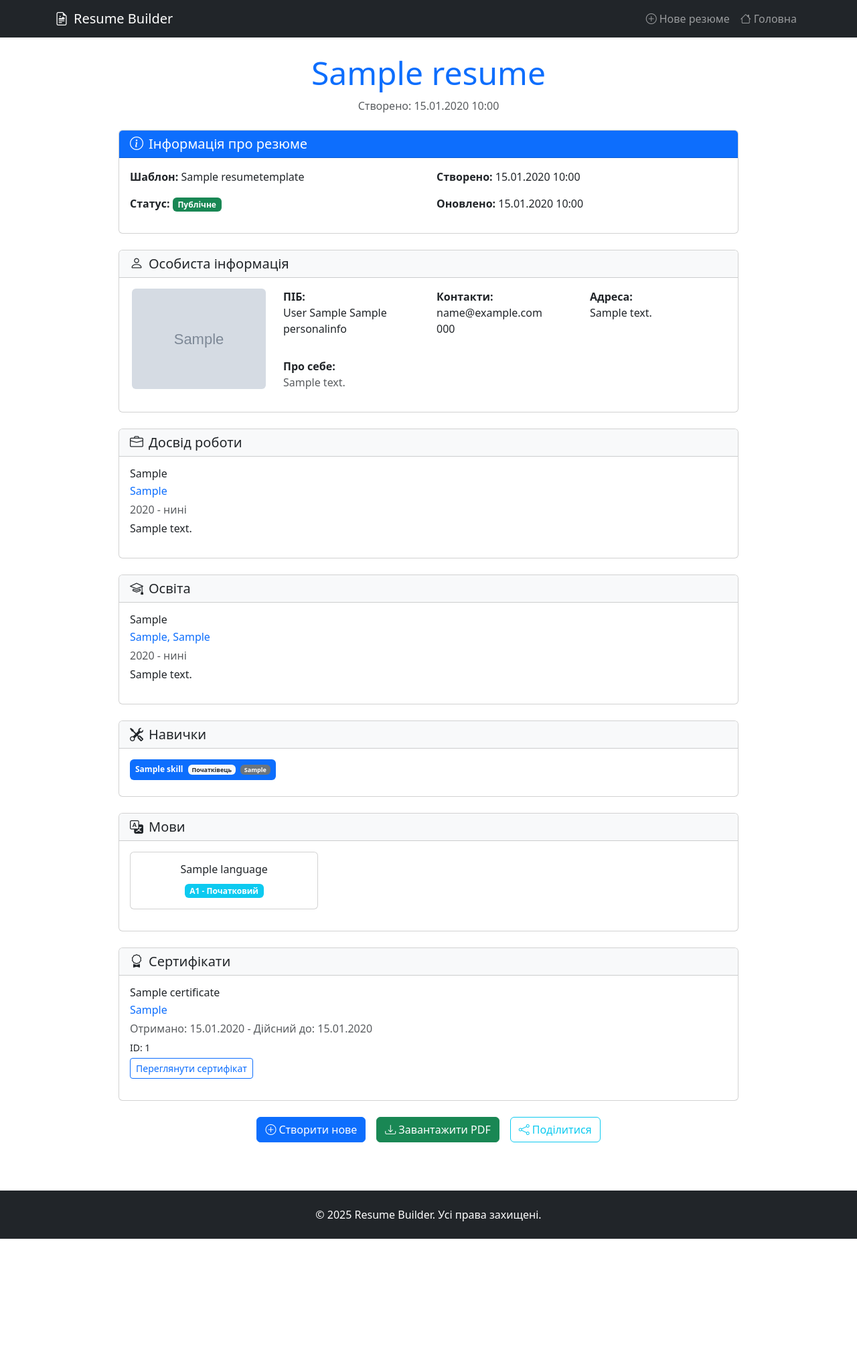
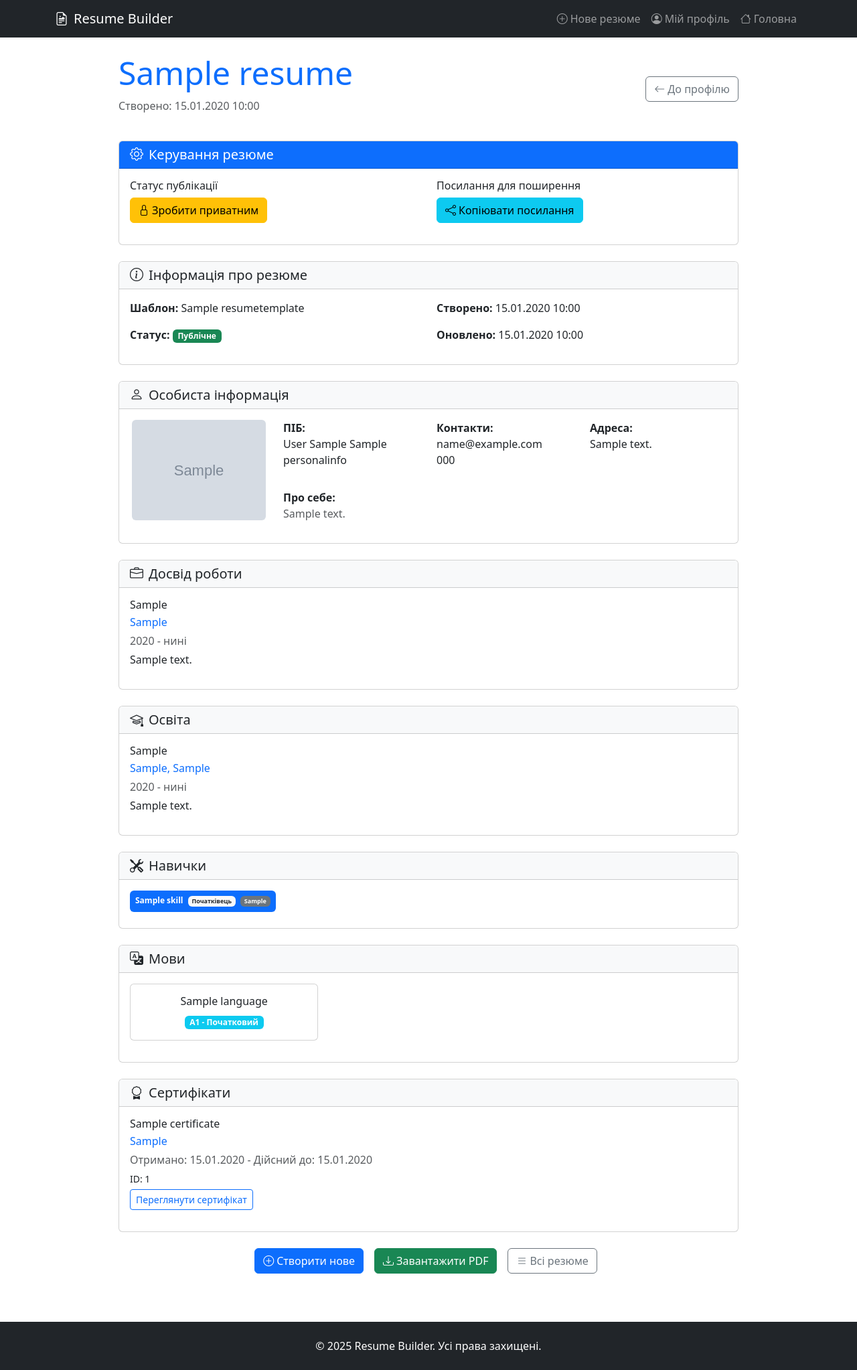
Before and after one commit to xok9ty/Resume-builder, a Django app: page /resume/1/ in a window 1280 px wide. Shown: the whole page at 67% size. Before the commit the page ends 1850 px from the top, so only its background shows below. Run offline with Django 5.2, Linux system fonts and the light colour scheme; a user stored in the database is signed in; tables that the repository leaves empty hold one stand-in row (values such as "Sample post"); grey boxes marked "Sample" are stand-in pictures.

Commit message:
fixed resume detail button

```diff
--- a/builder/templates/resume_detail.html
+++ b/builder/templates/resume_detail.html
@@ -7,6 +7,18 @@
     <title>Резюме: {{ resume.title }} - Resume Builder</title>
     <link href="https://cdn.jsdelivr.net/npm/bootstrap@5.3.0/dist/css/bootstrap.min.css" rel="stylesheet">
     <link rel="stylesheet" href="https://cdn.jsdelivr.net/npm/bootstrap-icons@1.10.0/font/bootstrap-icons.css">
+    <style>
+        .spinner {
+            animation: spin 1s linear infinite;
+        }
+        @keyframes spin {
+            from { transform: rotate(0deg); }
+            to { transform: rotate(360deg); }
+        }
+        .btn-group-sm .btn {
+            padding: 0.25rem 0.5rem;
+        }
+    </style>
 </head>
 <body>
     <nav class="navbar navbar-expand-lg navbar-dark bg-dark">
@@ -18,6 +30,9 @@
                 <a class="nav-link" href="{% url 'create_resume_start' %}">
                     <i class="bi bi-plus-circle me-1"></i>Нове резюме
                 </a>
+                <a class="nav-link" href="{% url 'profile' %}">
+                    <i class="bi bi-person-circle me-1"></i>Мій профіль
+                </a>
                 <a class="nav-link" href="/">
                     <i class="bi bi-house me-1"></i>Головна
                 </a>
@@ -28,13 +43,65 @@
     <div class="container py-4">
         <div class="row justify-content-center">
             <div class="col-lg-10">
-                <div class="text-center mb-4">
-                    <h1 class="display-5 text-primary">{{ resume.title }}</h1>
-                    <p class="text-muted">Створено: {{ resume.created_at|date:"d.m.Y H:i" }}</p>
+                <div class="d-flex justify-content-between align-items-center mb-4">
+                    <div>
+                        <h1 class="display-5 text-primary">{{ resume.title }}</h1>
+                        <p class="text-muted">Створено: {{ resume.created_at|date:"d.m.Y H:i" }}</p>
+                    </div>
+                    <div class="btn-group">
+                        {% if not is_public_view %}
+                        <a href="{% url 'profile' %}" class="btn btn-outline-secondary">
+                            <i class="bi bi-arrow-left me-1"></i>До профілю
+                        </a>
+                        {% endif %}
+                    </div>
                 </div>
 
+                {% if not is_public_view %}
                 <div class="card mb-4">
                     <div class="card-header bg-primary text-white">
+                        <h5 class="mb-0">
+                            <i class="bi bi-gear me-2"></i>Керування резюме
+                        </h5>
+                    </div>
+                    <div class="card-body">
+                        <div class="row">
+                            <div class="col-md-6 mb-3">
+                                <h6>Статус публікації</h6>
+                                <form method="post" action="{% url 'generate_share_link' resume.id %}" class="d-inline">
+                                    {% csrf_token %}
+                                    {% if resume.is_public %}
+                                        <input type="hidden" name="make_private" value="true">
+                                        <button type="submit" class="btn btn-warning">
+                                            <i class="bi bi-lock me-1"></i>Зробити приватним
+                                        </button>
+                                    {% else %}
+                                        <input type="hidden" name="make_public" value="true">
+                                        <button type="submit" class="btn btn-success">
+                                            <i class="bi bi-unlock me-1"></i>Зробити публічним
+                                        </button>
+                                    {% endif %}
+                                </form>
+                            </div>
+                            <div class="col-md-6 mb-3">
+                                <h6>Посилання для поширення</h6>
+                                {% if resume.is_public %}
+                                    <a href="{% url 'copy_share_link' resume.id %}" class="btn btn-info">
+                                        <i class="bi bi-share me-1"></i>Копіювати посилання
+                                    </a>
+                                {% else %}
+                                    <button class="btn btn-outline-secondary" disabled>
+                                        <i class="bi bi-share me-1"></i>Спочатку зробіть публічним
+                                    </button>
+                                {% endif %}
+                            </div>
+                        </div>
+                    </div>
+                </div>
+                {% endif %}
+
+                <div class="card mb-4">
+                    <div class="card-header bg-light">
                         <h5 class="mb-0">
                             <i class="bi bi-info-circle me-2"></i>Інформація про резюме
                         </h5>
@@ -243,20 +310,23 @@
                 </div>
                 {% endif %}
 
-
                 <div class="d-grid gap-2 d-md-flex justify-content-md-center mt-4">
+                    {% if not is_public_view %}
                     <a href="{% url 'create_resume_start' %}" class="btn btn-primary me-md-2">
                         <i class="bi bi-plus-circle me-1"></i>Створити нове
                     </a>
+                    {% endif %}
+
                     {% if can_download %}
                     <a href="{% url 'download_resume' resume.id %}" class="btn btn-success me-md-2">
                         <i class="bi bi-download me-1"></i>Завантажити PDF
                     </a>
                     {% endif %}
+
                     {% if not is_public_view %}
-                    <button class="btn btn-outline-info" id="shareButton">
-                        <i class="bi bi-share me-1"></i>Поділитися
-                    </button>
+                    <a href="{% url 'profile' %}" class="btn btn-outline-secondary me-md-2">
+                        <i class="bi bi-list me-1"></i>Всі резюме
+                    </a>
                     {% endif %}
                 </div>
             </div>
@@ -269,25 +339,6 @@
         </div>
     </footer>
 
-
-    <script>
-    document.querySelector('.btn-outline-info').addEventListener('click', async function() {
-        const btn = this, original = btn.innerHTML;
-        btn.innerHTML = '<i class="bi bi-arrow-repeat spinner"></i>';
-        btn.disabled = true;
-        try {
-            const res = await fetch("{% url 'generate_share_link' resume.id %}", {
-                method: 'POST', headers: {'X-CSRFToken': '{{ csrf_token }}'}
-            });
-            await navigator.clipboard.writeText((await res.json()).share_url);
-            btn.innerHTML = '<i class="bi bi-check-circle"></i>';
-            setTimeout(() => btn.innerHTML = original, 1500);
-        } catch { btn.innerHTML = original; }
-        btn.disabled = false;
-    });
-    </script>
-
-
     <script src="https://cdn.jsdelivr.net/npm/bootstrap@5.3.0/dist/js/bootstrap.bundle.min.js"></script>
 </body>
 </html>
```
